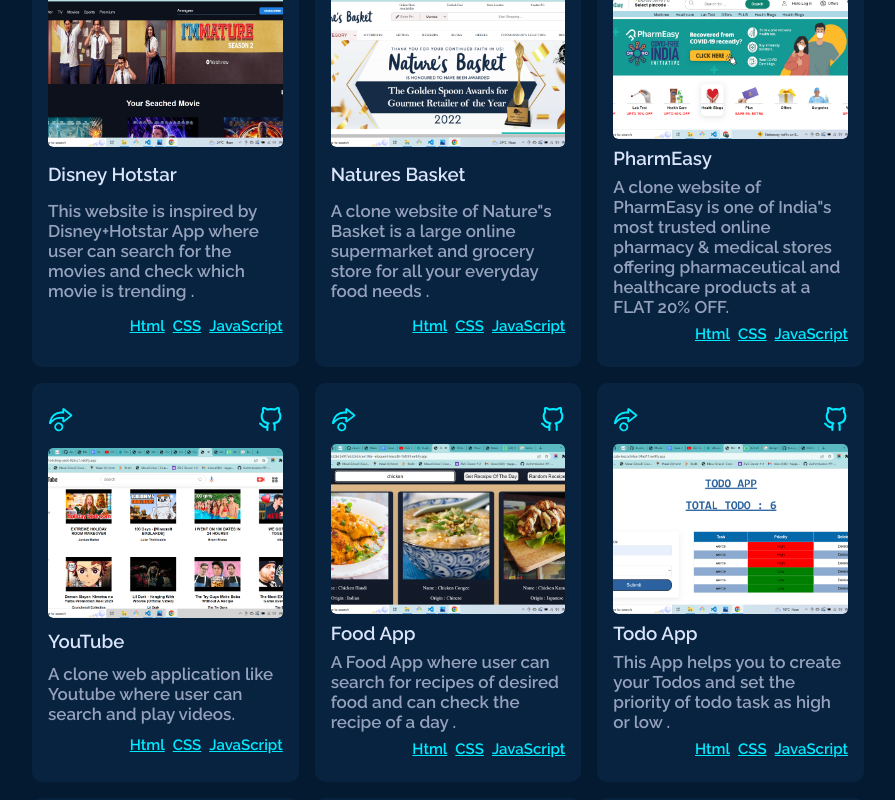
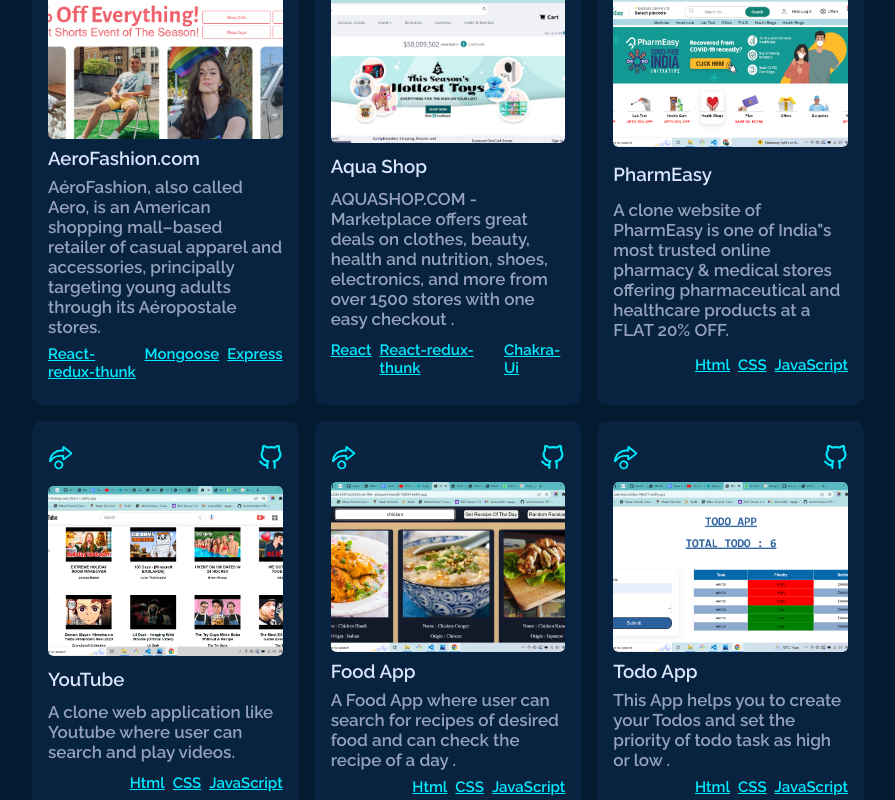
Before and after one commit to Tarun03022407/Tarun03022407.github.io, a React (Create React App) app in the folder Tarun-Portfolio/: page / in a window 1280 px wide. Shown: the part 3100-3900 px from the top of the page, without its empty margins (192-1087 px from the left). Built offline with nearby package versions, Linux system fonts and the light colour scheme.

Commit message:
adding final portfolio

```diff
--- a/Tarun-Portfolio/src/components/Projects Section/Projects.jsx
+++ b/Tarun-Portfolio/src/components/Projects Section/Projects.jsx
@@ -1,133 +1,137 @@
-import React from 'react'
-import './projects.css'
-import {VscLiveShare} from 'react-icons/vsc'
-import {FiGithub} from 'react-icons/fi'
-import img1 from '../../Assets/Hotstar.png'
-import img2 from '../../Assets/NaturesBasket.png'
-import img3 from '../../Assets/Pharmeasy.png'
-import img4 from '../../Assets/Youtube.png'
-import img5 from '../../Assets/foodapp.png'
-import img7 from '../../Assets/Todo.png'
-import img8 from '../../Assets/aerofashion.png'
-import img9 from '../../Assets/giphy.png'
-import img10 from '../../Assets/Shop.com.png'
-
-
+import React from "react";
+import "./projects.css";
+import { VscLiveShare } from "react-icons/vsc";
+import { FiGithub } from "react-icons/fi";
+import img1 from "../../Assets/Hotstar.png";
+import img2 from "../../Assets/NaturesBasket.png";
+import img3 from "../../Assets/Pharmeasy.png";
+import img4 from "../../Assets/Youtube.png";
+import img5 from "../../Assets/foodapp.png";
+import img7 from "../../Assets/Todo.png";
+import img8 from "../../Assets/aerofashion.png";
+import img9 from "../../Assets/giphy.png";
+import img10 from "../../Assets/Shop.com.png";
 
 const data = [
   {
-    id:1,
-    image:img1,
-    demo:'https://frolicking-marshmallow-d7eb57.netlify.app/',
-    liveLink:'https://frolicking-marshmallow-d7eb57.netlify.app/',
-    github:'https://github.com/Tarun03022407/hotstar',
-    title:'Disney Hotstar',
-    desc:'This website is inspired by Disney+Hotstar App where user can search for the movies and check which movie is trending . ',
-    tech1:'Html',
-    tech2:'CSS',
-    tech3:'JavaScript',
+    id: 1,
+    image: img8,
+    demo: "https://63d7723d8213757904234c0e--visionary-churros-1d6bbc.netlify.app/",
+    liveLink:
+      "https://63d7723d8213757904234c0e--visionary-churros-1d6bbc.netlify.app/",
+    github: "https://github.com/Tarun03022407/AeroFashion.com",
+    title: "AeroFashion.com",
+    desc: "AéroFashion, also called Aero, is an American shopping mall–based retailer of casual apparel and accessories, principally targeting young adults through its Aéropostale stores. ",
+    tech1: "React-redux-thunk",
+    tech2: "Mongoose",
+    tech3: "Express",
   },
   {
-    id:2,
-    image:img2,
-    demo:'https://stellular-pixie-fa32d0.netlify.app/',
-    liveLink:'https://stellular-pixie-fa32d0.netlify.app/',
-    github:'https://github.com/Tarun03022407/thundering-self-8895',
-    title:' Natures Basket  ',
-    desc:'A clone website of Nature"s Basket is a large online supermarket and grocery store for all your everyday food needs .',
-    tech1:'Html',
-    tech2:'CSS',
-    tech3:'JavaScript',
+    id: 2,
+
+    image: img10,
+    demo: "https://aqua-shop.netlify.app",
+    liveLink: "https://aqua-shop.netlify.app",
+    github: "https://github.com/Tarun03022407/Shop.com",
+    title: "Aqua Shop",
+    desc: "AQUASHOP.COM -Marketplace offers great deals on clothes, beauty, health and nutrition, shoes, electronics, and more from over 1500 stores with one easy checkout .",
+    tech1: "React",
+    tech2: "React-redux-thunk",
+    tech3: "Chakra-Ui",
   },
   {
-    id:3,
-    image:img3,
-    demo:'https://63791b95bc18630f42f9eae8--luminous-gaufre-3cf77b.netlify.app/index.html',
-    liveLink:'https://63791b95bc18630f42f9eae8--luminous-gaufre-3cf77b.netlify.app/index.html',
-    github:'https://github.com/Tarun03022407/pharmeasy',
-    title:'PharmEasy',
-    desc:' A clone website of PharmEasy is one of India"s most trusted online pharmacy & medical stores offering pharmaceutical and healthcare products at a FLAT 20% OFF.',
-    tech1:'Html',
-    tech2:'CSS',
-    tech3:'JavaScript',
-  },{
-    id:4,
-    image:img4,
-    demo:'https://639618ab1fbc8c4135d67581--heartfelt-jalebi-4a0cdd.netlify.app/',
-    liveLink:'https://639618ab1fbc8c4135d67581--heartfelt-jalebi-4a0cdd.netlify.app/',
-    github:'https://github.com/Tarun03022407/youtube',
-    title:'YouTube',
-    desc:'A clone web application like Youtube where user can search and play videos. ',
-    tech1:'Html',
-    tech2:'CSS',
-    tech3:'JavaScript',
+    id: 3,
+    image: img3,
+    demo: "https://63791b95bc18630f42f9eae8--luminous-gaufre-3cf77b.netlify.app/index.html",
+    liveLink:
+      "https://63791b95bc18630f42f9eae8--luminous-gaufre-3cf77b.netlify.app/index.html",
+    github: "https://github.com/Tarun03022407/pharmeasy",
+    title: "PharmEasy",
+    desc: ' A clone website of PharmEasy is one of India"s most trusted online pharmacy & medical stores offering pharmaceutical and healthcare products at a FLAT 20% OFF.',
+    tech1: "Html",
+    tech2: "CSS",
+    tech3: "JavaScript",
   },
   {
-    id:5,
-    image:img5,
-    demo:'https://632b336f07a632655cee108e--eloquent-biscotti-1bf391.netlify.app/',
-    liveLink:'https://632b336f07a632655cee108e--eloquent-biscotti-1bf391.netlify.app/',
-    github:'https://github.com/Tarun03022407/foodapp',
-    title:'Food App',
-    desc:'A Food App where user can search for recipes of desired food and can check the recipe of a day .',
-    tech1:'Html',
-    tech2:'CSS',
-    tech3:'JavaScript',
+    id: 4,
+    image: img4,
+    demo: "https://639618ab1fbc8c4135d67581--heartfelt-jalebi-4a0cdd.netlify.app/",
+    liveLink:
+      "https://639618ab1fbc8c4135d67581--heartfelt-jalebi-4a0cdd.netlify.app/",
+    github: "https://github.com/Tarun03022407/youtube",
+    title: "YouTube",
+    desc: "A clone web application like Youtube where user can search and play videos. ",
+    tech1: "Html",
+    tech2: "CSS",
+    tech3: "JavaScript",
+  },
+  {
+    id: 5,
+    image: img5,
+    demo: "https://632b336f07a632655cee108e--eloquent-biscotti-1bf391.netlify.app/",
+    liveLink:
+      "https://632b336f07a632655cee108e--eloquent-biscotti-1bf391.netlify.app/",
+    github: "https://github.com/Tarun03022407/foodapp",
+    title: "Food App",
+    desc: "A Food App where user can search for recipes of desired food and can check the recipe of a day .",
+    tech1: "Html",
+    tech2: "CSS",
+    tech3: "JavaScript",
   },
 
   {
-    id:6,
-    image:img7,
-    demo:'https://639611f7db86393a88898cea--cute-biscochitos-04ad11.netlify.app/',
-    liveLink:'https://639611f7db86393a88898cea--cute-biscochitos-04ad11.netlify.app/',
-    github:'https://github.com/Tarun03022407/todoapp',
-    title:'Todo App',
-    desc:'This App helps you to create your Todos and set the priority of todo task as high or low .',
-    tech1:'Html',
-    tech2:'CSS',
-    tech3:'JavaScript',
+    id: 6,
+    image: img7,
+    demo: "https://639611f7db86393a88898cea--cute-biscochitos-04ad11.netlify.app/",
+    liveLink:
+      "https://639611f7db86393a88898cea--cute-biscochitos-04ad11.netlify.app/",
+    github: "https://github.com/Tarun03022407/todoapp",
+    title: "Todo App",
+    desc: "This App helps you to create your Todos and set the priority of todo task as high or low .",
+    tech1: "Html",
+    tech2: "CSS",
+    tech3: "JavaScript",
   },
   {
-    id:7,
-    image:img8,
-    demo:'https://63d7723d8213757904234c0e--visionary-churros-1d6bbc.netlify.app/',
-    liveLink:'https://63d7723d8213757904234c0e--visionary-churros-1d6bbc.netlify.app/',
-    github:'https://github.com/Tarun03022407/AeroFashion.com',
-    title:'AeroFashion.com',
-    desc:'AéroFashion, also called Aero, is an American shopping mall–based retailer of casual apparel and accessories, principally targeting young adults through its Aéropostale stores. ',
-    tech1:'React-redux-thunk',
-    tech2:'Mongoose',
-    tech3:'Express',
+    id: 7,
+    image: img2,
+    demo: "https://stellular-pixie-fa32d0.netlify.app/",
+    liveLink: "https://stellular-pixie-fa32d0.netlify.app/",
+    github: "https://github.com/Tarun03022407/thundering-self-8895",
+    title: " Natures Basket  ",
+    desc: 'A clone website of Nature"s Basket is a large online supermarket and grocery store for all your everyday food needs .',
+    tech1: "Html",
+    tech2: "CSS",
+    tech3: "JavaScript",
   },
   {
-    id:8,
-    image:img9,
-    demo:'https://inspiring-stroopwafel-34f89a.netlify.app/',
-    liveLink:'https://inspiring-stroopwafel-34f89a.netlify.app/',
-    github:'https://github.com/Tarun03022407/giphyApp',
-    title:'Giphy',
-    desc:'This website help you to find the gifs and stickers you searched for and get the trending gifs as well.',
-    tech1:'Html',
-    tech2:'CSS',
-    tech3:'JavaScript',
+    id: 8,
+    image: img9,
+    demo: "https://inspiring-stroopwafel-34f89a.netlify.app/",
+    liveLink: "https://inspiring-stroopwafel-34f89a.netlify.app/",
+    github: "https://github.com/Tarun03022407/giphyApp",
+    title: "Giphy",
+    desc: "This website help you to find the gifs and stickers you searched for and get the trending gifs as well.",
+    tech1: "Html",
+    tech2: "CSS",
+    tech3: "JavaScript",
   },
   {
-  id:9,
-  image:img10,
-  demo:'https://aqua-shop.netlify.app/',
-  liveLink:'https://aqua-shop.netlify.app',
-  github:'https://github.com/Tarun03022407/Shop.com',
-  title:'Aqua Shop',
-  desc:'AQUASHOP.COM -Marketplace offers great deals on clothes, beauty, health and nutrition, shoes, electronics, and more from over 1500 stores with one easy checkout .',
-  tech1:'React',
-  tech2:'React-redux-thunk',
-  tech3:'Chakra-Ui',
-}
-]
+    id: 9,
+    image: img1,
+    demo: "https://frolicking-marshmallow-d7eb57.netlify.app/",
+    liveLink: "https://frolicking-marshmallow-d7eb57.netlify.app/",
+    github: "https://github.com/Tarun03022407/hotstar",
+    title: "Disney Hotstar",
+    desc: "This website is inspired by Disney+Hotstar App where user can search for the movies and check which movie is trending .",
+    tech1: "Html",
+    tech2: "CSS",
+    tech3: "JavaScript",
+  },
+];
 const Projects = () => {
-
   return (
-    <section id="projects" className='projects container section'>
+    <section id="projects" className="projects container section">
       <div className="sectionTitle">
         <span className="titleNumber"></span>
         <h5 className="titleText">
@@ -139,43 +143,54 @@
       </div>
 
       <div className="projectContainer grid">
-        {
-          data.map(({
-            id,github,image,liveLink,desc,demo,title,tech1,tech2,tech3
-          })=>{
-            return(
+        {data.map(
+          ({
+            id,
+            github,
+            image,
+            liveLink,
+            desc,
+            demo,
+            title,
+            tech1,
+            tech2,
+            tech3,
+          }) => {
+            return (
               <div key={id} className="singleProject">
                 <div className="externalLinks flex">
                   <div className="youtubeIcon">
-                  <a href={demo} target='_blank'><VscLiveShare className='icon'/></a>
+                    <a href={demo} target="_blank">
+                      <VscLiveShare className="icon" />
+                    </a>
                   </div>
                   <div className="githubIcon">
-                <a href={github} target='_blank'><FiGithub className='icon'/></a>
+                    <a href={github} target="_blank">
+                      <FiGithub className="icon" />
+                    </a>
                   </div>
                 </div>
                 <div className="imgDiv">
-                <a href={liveLink} target='_blank'>
+                  <a href={liveLink} target="_blank">
                     <img src={image} alt="title" />
                   </a>
                 </div>
                 <div className="projectTitle">
                   <h3>{title}</h3>
                 </div>
-               <div className="desc">
-                {desc}
-               </div>
+                <div className="desc">{desc}</div>
                 <div className="technologies flex">
                   <small>{tech1}</small>
                   <small>{tech2}</small>
                   <small>{tech3}</small>
                 </div>
               </div>
-            )
-          })
+            );
           }
+        )}
       </div>
     </section>
-  )
-}
+  );
+};
 
-export default Projects
+export default Projects;
```
Lines whose indentation alone changed are shown as unchanged.
